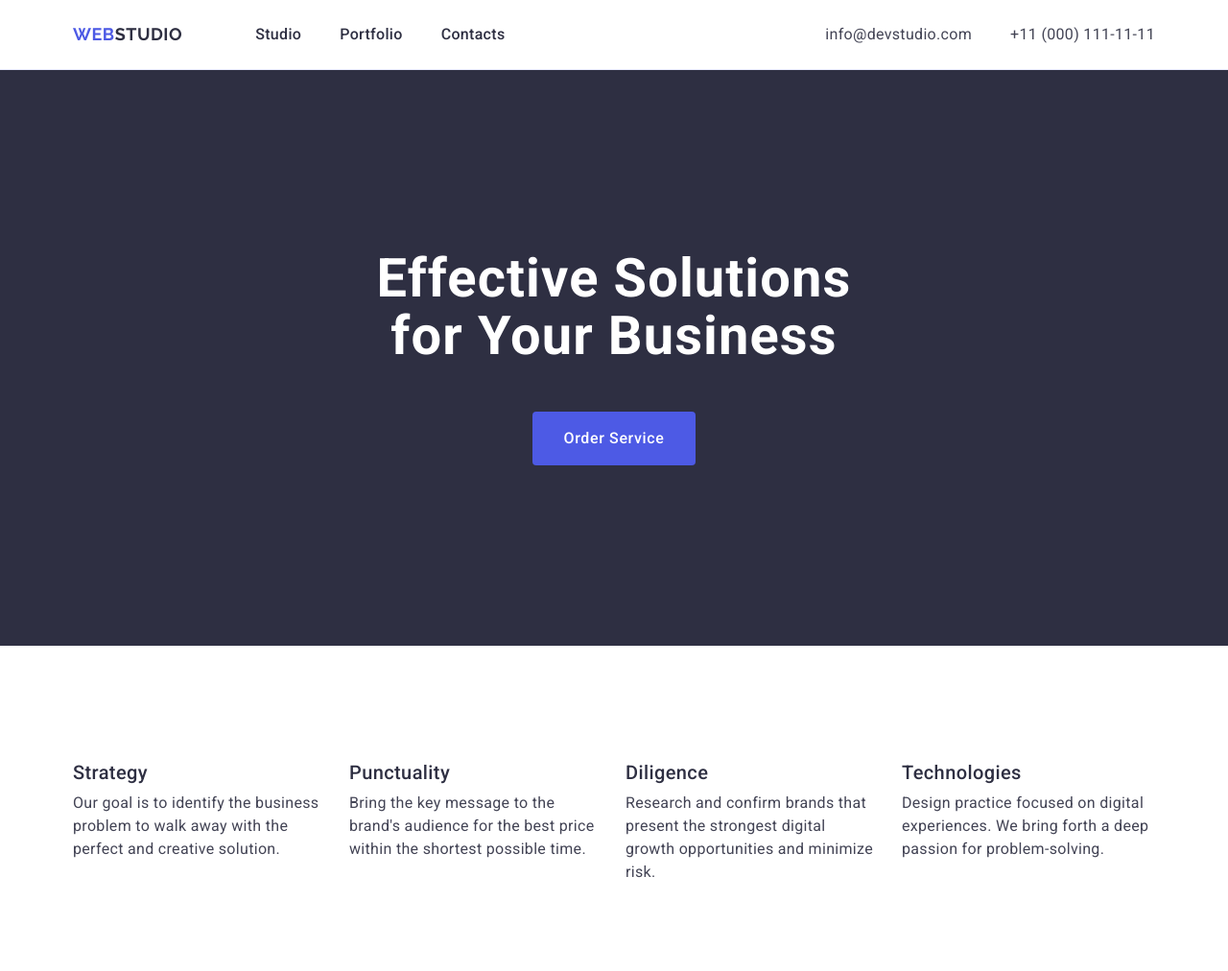
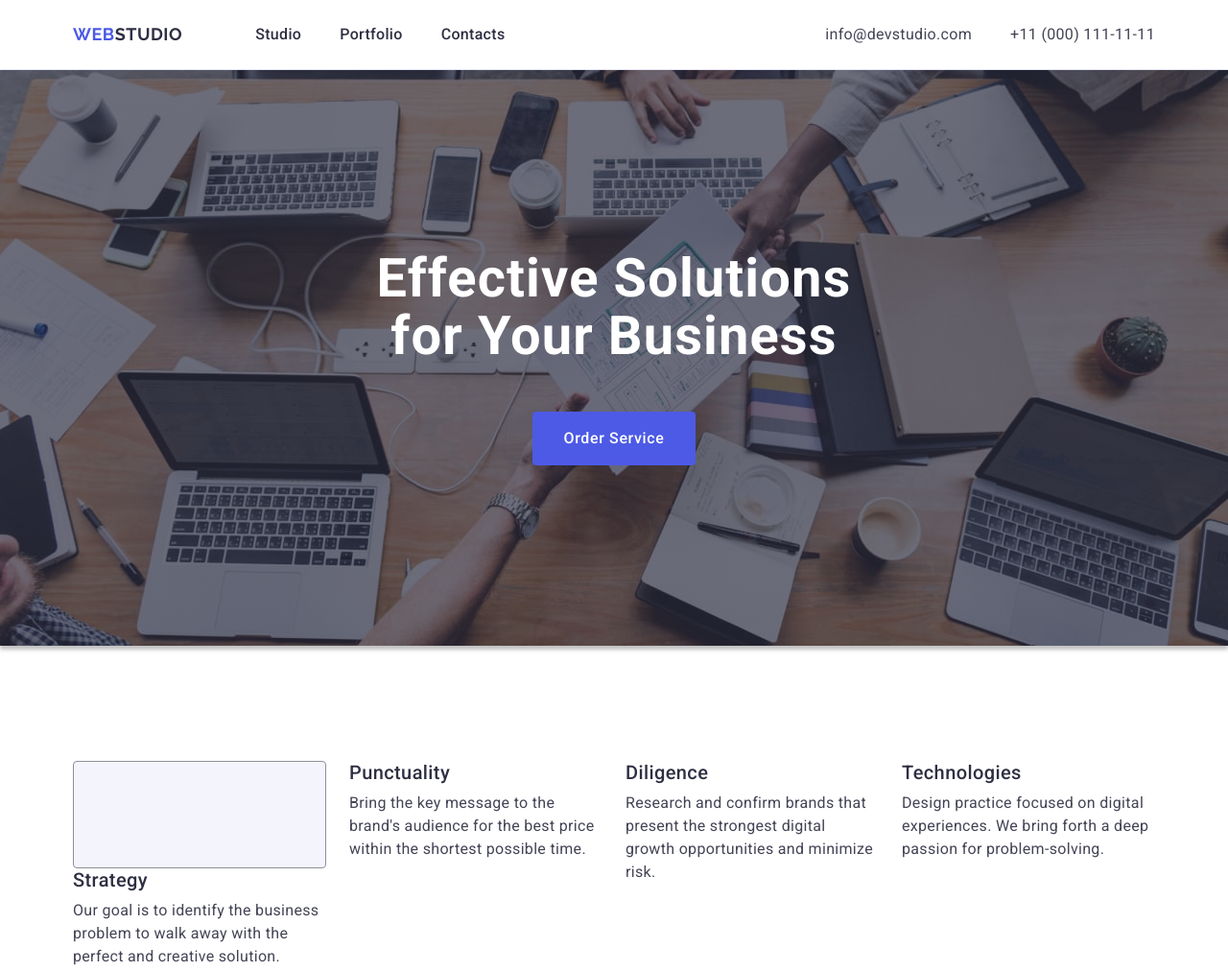
Before and after one commit to Christina-Mikheyeva/goit-markup-hw-04, a plain HTML site: page index.html in a window 1280 px wide. Shown: the top 1012 px of the page at 96% size. Drawn offline with nearby package versions, Linux system fonts and the light colour scheme.

Commit message:
stilizations-with-psevdoelements

```diff
--- a/css/styles.css
+++ b/css/styles.css
@@ -1,11 +1,13 @@
 
    :root {
         --iris-color: #4D5AE5;
-        --ocean:#404BBF;
+        --ocean:#404BBF; /*hover, focus*/
         --navy-blue-color: #2E2F42;
         --slat-color: #434455;
         --cloud-color: #F4F4FD;
         --cornflower: #E7E9FC;
+        --grey: rgba(46, 47, 66, 0.70); /* hero gradient */
+        --light-slate: #8E8F99; /*border color*/
     }
 
     .container {
@@ -153,12 +155,30 @@
 
 
 .hero {
-    background-color: var(--navy-blue-color);
     text-align: center;
     padding-top: 188px;
     padding-right: 0;
     padding-bottom: 188px;
     padding-left: 0;
+
+    /* background-color: var(--navy-blue-color); */
+}
+
+.overlay {
+    min-height: 600px;
+    max-width: 1440px;
+    margin-right: auto;
+    margin-left: auto;
+
+    background-image: linear-gradient(
+    var(--grey),
+    var(--grey)),
+    url(../images/hero.jpg);
+    background-color: var(--grey);
+    background-repeat: no-repeat;
+    background-position: center;
+    background-size: cover;
+    box-shadow: 0px 4px 4px 0px rgba(0, 0, 0, 0.25);
 }
 
 .hero-title {
@@ -233,6 +253,18 @@
     clip-path: inset(100%);
     clip: rect(0 0 0 0);
     overflow: hidden;
+}
+
+.decorations::before {
+content: "";
+display: block;
+min-width: 264px;
+min-height: 112px;
+border: 1px solid var(--light-slate);
+border-radius: 4px;
+
+background: var(--cloud-color);
+
 }
 
 .section-list .section-topic {
--- a/index.html
+++ b/index.html
@@ -63,7 +63,7 @@
 
     <main>
       <!-- Section hero -->
-      <section class="hero">
+      <section class="hero overlay">
         <div class="container">
           <h1 class="hero-title">Effective Solutions for Your Business</h1>
           <button class="button" type="button">Order Service</button>
@@ -76,7 +76,7 @@
           <h2 class="visually-hidden">Our Values</h2>
           <ul class="section-list">
             <li class="item">
-              <h3 class="section-topic">Strategy</h3>
+              <h3 class="section-topic decorations">Strategy</h3>
               <p class="section-text padding-zero">
                 Our goal is to identify the business problem to walk away with
                 the perfect and creative solution.
```
Also changed, not shown: images/decorations/antenna 1.svg (added), images/decorations/astronaut 1.svg (added), images/decorations/clock 1.svg (added), images/decorations/diagram 1.svg (added), images/hero.jpg (added), 2 other files.
